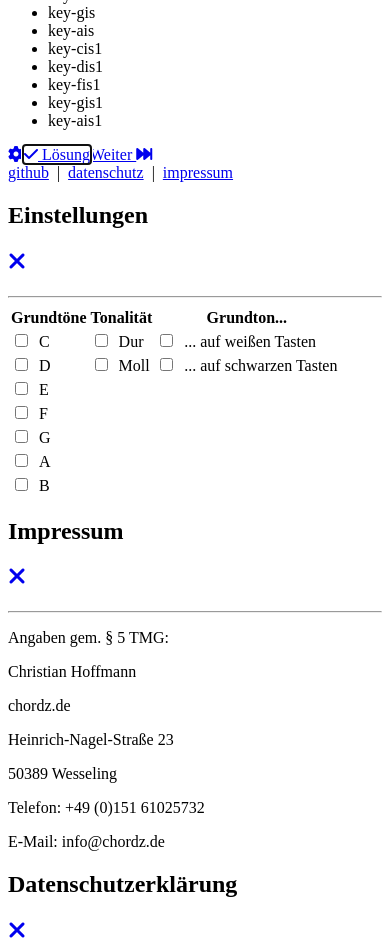
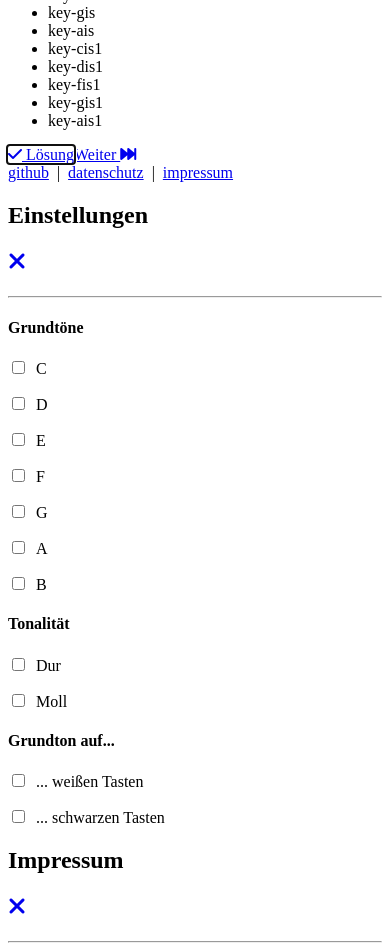
Before and after one commit to Christian1984/chordz-de, a website with bundled scripts: page index.html in a window 390 px wide. Shown: the part 524-1471 px from the top of the page. Built offline with nearby package versions, Linux system fonts and the light colour scheme; files whose address does not match are found by name.

Commit message:
made settings dialog mobile friendly

```diff
--- a/index.html
+++ b/index.html
@@ -86,7 +86,7 @@
                 </div>
             </div>
             <div id="controls">
-                <a id="settings-button" class="button button--inverted" href="#"><i class="fas fa-cog"></i></a><!-- prevent whitespace
+                <!--<a id="settings-button" class="button button--inverted" href="#"><i class="fas fa-cog"></i></a>--><!-- prevent whitespace
                 --><a id="chords-buzzer" class="button" href="#"><i class="fas fa-check"></i>&nbsp;Lösung</a><!-- prevent whitespace
                 --><a id="chords-next" class="button hidden" href="#">Weiter&nbsp;<i class="fas fa-fast-forward"></i></a>
             </div>
@@ -106,81 +106,59 @@
             </div>
             <hr />
             <div class="dialog-content">
-                <table>
-                    <tr>
-                        <th>Grundtöne</th>
-                        <th>Tonalität</th>
-                        <th>Grundton...</th>
-                    </tr>
-                    <tr>
-                        <td>
+                <div id="settings-basenote">
+                    <h4>Grundtöne</h4>
+                    <p>
                         <input type="checkbox" id="enable-note-c" name="enable-note-c" value="c">
                         <label for="enable-note-c">&nbsp;C</label>
-                        </td>
-                        <td>
+                    </p>
+                    <p>
+                        <input type="checkbox" id="enable-note-d" name="enable-note-d" value="d">
+                        <label for="enable-note-d">&nbsp;D</label>
+                    </p>
+                    <p>
+                        <input type="checkbox" id="enable-note-e" name="enable-note-e" value="e">
+                        <label for="enable-note-e">&nbsp;E</label>
+                    </p>
+                    <p>
+                        <input type="checkbox" id="enable-note-f" name="enable-note-f" value="f">
+                        <label for="enable-note-f">&nbsp;F</label>
+                    </p>
+                    <p>
+                        <input type="checkbox" id="enable-note-g" name="enable-note-g" value="g">
+                        <label for="enable-note-g">&nbsp;G</label>
+                    </p>
+                    <p>
+                        <input type="checkbox" id="enable-note-a" name="enable-note-a" value="a">
+                        <label for="enable-note-a">&nbsp;A</label>
+                    </p>
+                    <p>
+                        <input type="checkbox" id="enable-note-b" name="enable-note-b" value="b">
+                        <label for="enable-note-b">&nbsp;B</label>
+                    </p>
+                </div>
+                <div id="settings-tone">
+                    <h4>Tonalität</h4>
+                    <p>
                         <input type="checkbox" id="enable-major" name="enable-major" value="major">
                         <label for="enable-major">&nbsp;Dur</label>
-                        </td>
-                        <td>
-                            <input type="checkbox" id="enable-white-keys" name="enable-white-keys" value="white-keys">
-                            <label for="enable-white-keys">&nbsp;... auf weißen Tasten</label>
-                        </td>
-                    </tr>
-                    <tr>
-                        <td>
-                            <input type="checkbox" id="enable-note-d" name="enable-note-d" value="d">
-                            <label for="enable-note-d">&nbsp;D</label>
-                        </td>
-                        <td>
+                    </p>
+                    <p>
                         <input type="checkbox" id="enable-minor" name="enable-minor" value="minor">
                         <label for="enable-minor">&nbsp;Moll</label>
-                        </td>
-                        <td>
+                    </p>
+                </div>
+                <div id="settings-bwkeys">
+                    <h4>Grundton auf...</h4>
+                    <p>
+                        <input type="checkbox" id="enable-white-keys" name="enable-white-keys" value="white-keys">
+                        <label for="enable-white-keys">&nbsp;... weißen Tasten</label>
+                    </p>
+                    <p>
                         <input type="checkbox" id="enable-black-keys" name="enable-black-keys" value="black-keys">
-                            <label for="enable-black-keys">&nbsp;... auf schwarzen Tasten</label>
-                        </td>
-                    </tr>
-                    <tr>
-                        <td>
-                            <input type="checkbox" id="enable-note-e" name="enable-note-e" value="e">
-                            <label for="enable-note-e">&nbsp;E</label>
-                        </td>
-                        <td></td>
-                        <td></td>
-                    </tr>
-                    <tr>
-                        <td>
-                            <input type="checkbox" id="enable-note-f" name="enable-note-f" value="f">
-                            <label for="enable-note-f">&nbsp;F</label>
-                        </td>
-                        <td></td>
-                        <td></td>
-                    </tr>
-                    <tr>
-                        <td>
-                            <input type="checkbox" id="enable-note-g" name="enable-note-g" value="g">
-                            <label for="enable-note-g">&nbsp;G</label>
-                        </td>
-                        <td></td>
-                        <td></td>
-                    </tr>
-                    <tr>
-                        <td>
-                            <input type="checkbox" id="enable-note-a" name="enable-note-a" value="a">
-                            <label for="enable-note-a">&nbsp;A</label>
-                        </td>
-                        <td></td>
-                        <td></td>
-                    </tr>
-                    <tr>
-                        <td>
-                            <input type="checkbox" id="enable-note-b" name="enable-note-b" value="b">
-                            <label for="enable-note-b">&nbsp;B</label>
-                        </td>
-                        <td></td>
-                        <td></td>
-                    </tr>
-                </table>
+                        <label for="enable-black-keys">&nbsp;... schwarzen Tasten</label>
+                    </p>
+                </div>
             </div>
         </div>
         <div id="imprint" class="dialog hidden">
--- a/src/style.scss
+++ b/src/style.scss
@@ -192,18 +192,15 @@ a {
 
         &#settings {
             .dialog-content {
-                table {
-                    margin: 1em auto;
+                display: flex;
+                flex-direction: row;
 
-                    th {
-                        text-decoration: underline;
-                    }
+                > div {
+                    margin-right: 1em;
+                }
 
-                    th, td {
-                        text-align: left;
-                        padding: 0.5em;
-                    }
-
+                h4 {
+                    margin-top: 1em;
                 }
             }
         }
@@ -522,4 +519,14 @@ a {
             }
         }
     }
-  }
+
+    #modals-wrapper {
+        .dialog {
+            &#settings {
+                .dialog-content {
+                    display: unset;
+                }
+            }
+        }
+    }
+}
```
Lines whose indentation alone changed are shown as unchanged.
